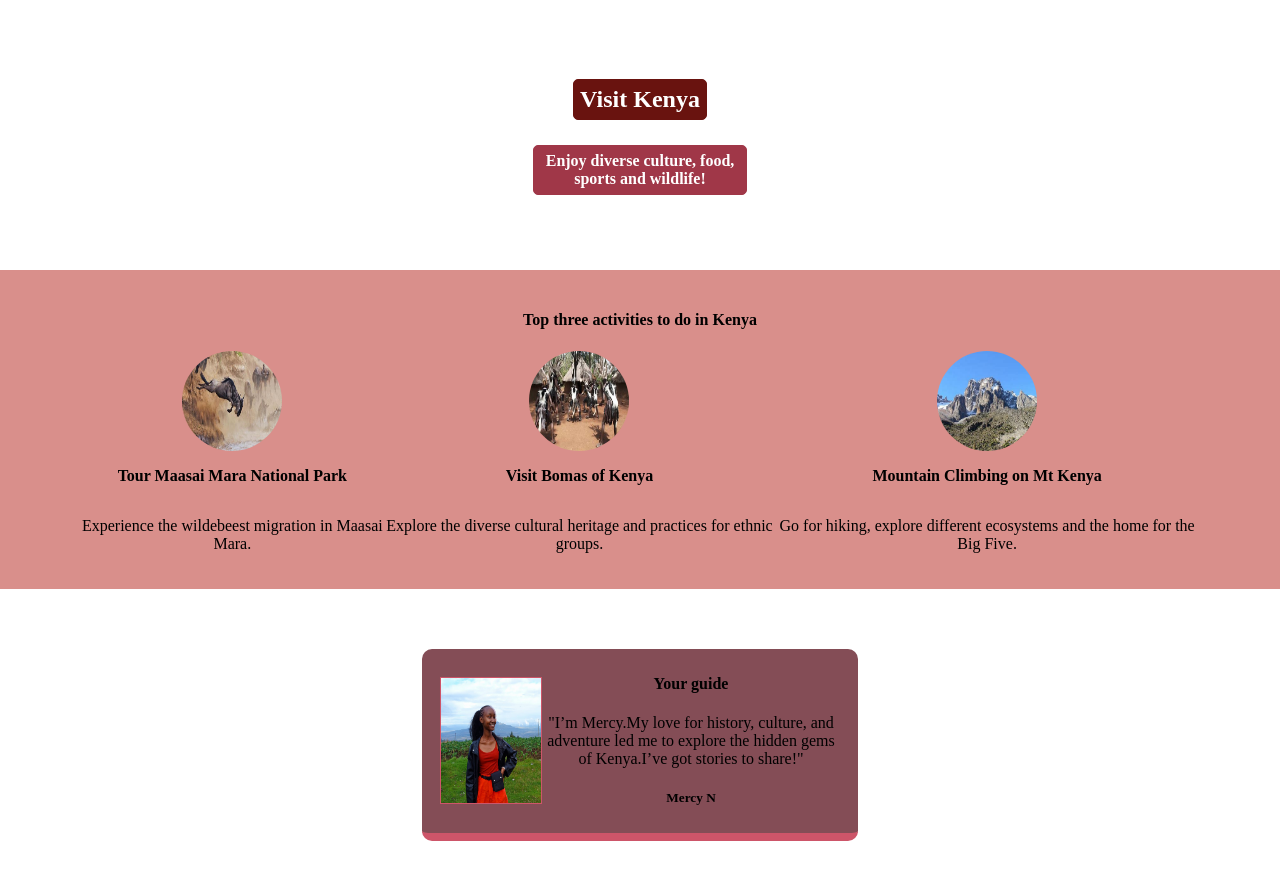
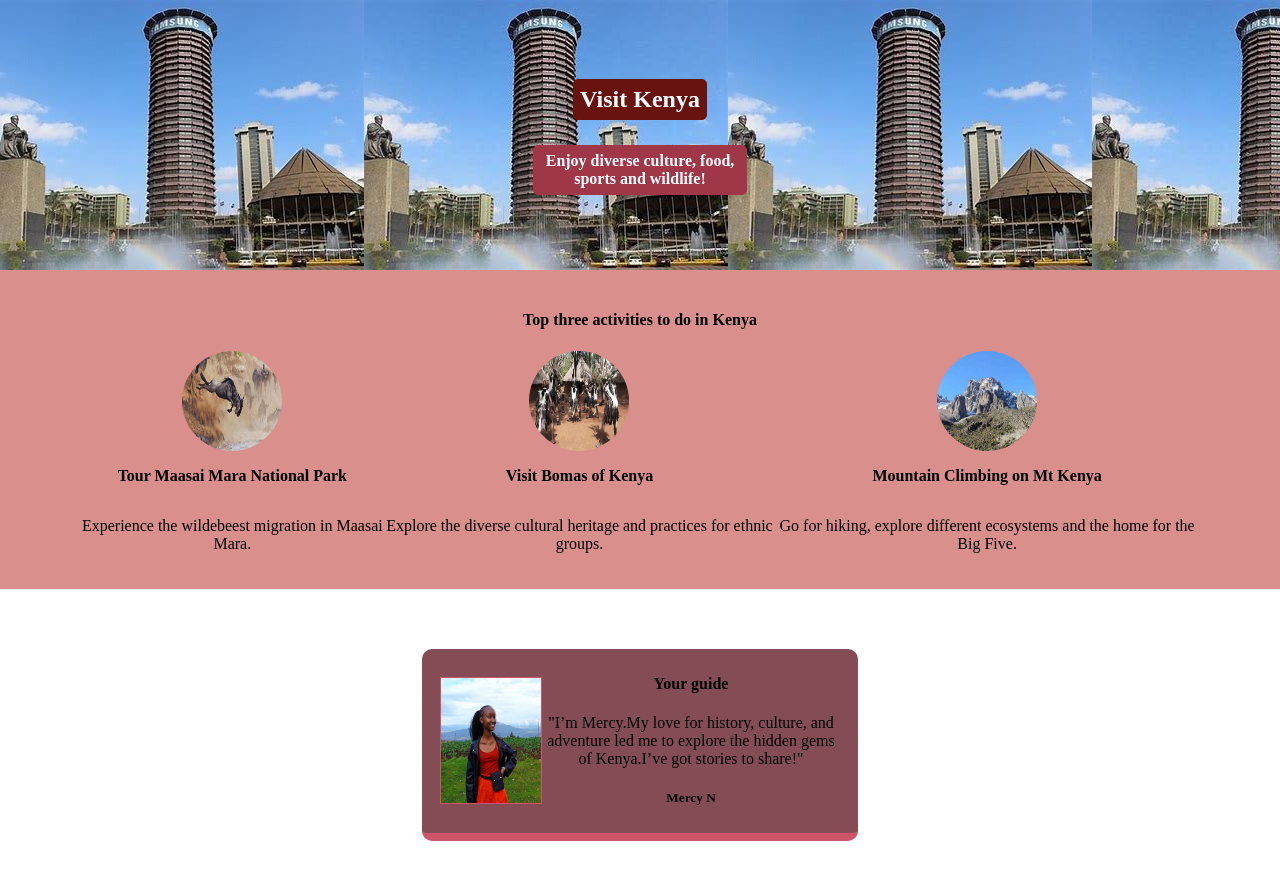
Before and after one commit to m-njoki/Hometown-project, a plain HTML site: page index.html in a window 1280 px wide. Drawn offline with Linux system fonts and the light colour scheme.

Commit message:
Update styles.css

```diff
--- a/styles.css
+++ b/styles.css
@@ -10,7 +10,7 @@
     align-items: center;
     height: 270px;
     background: cover;
-    background-image: url("images/pp.jpeg");
+    background-image: url("pp.jpeg");
     color: #ffffff;
 }
 
```
